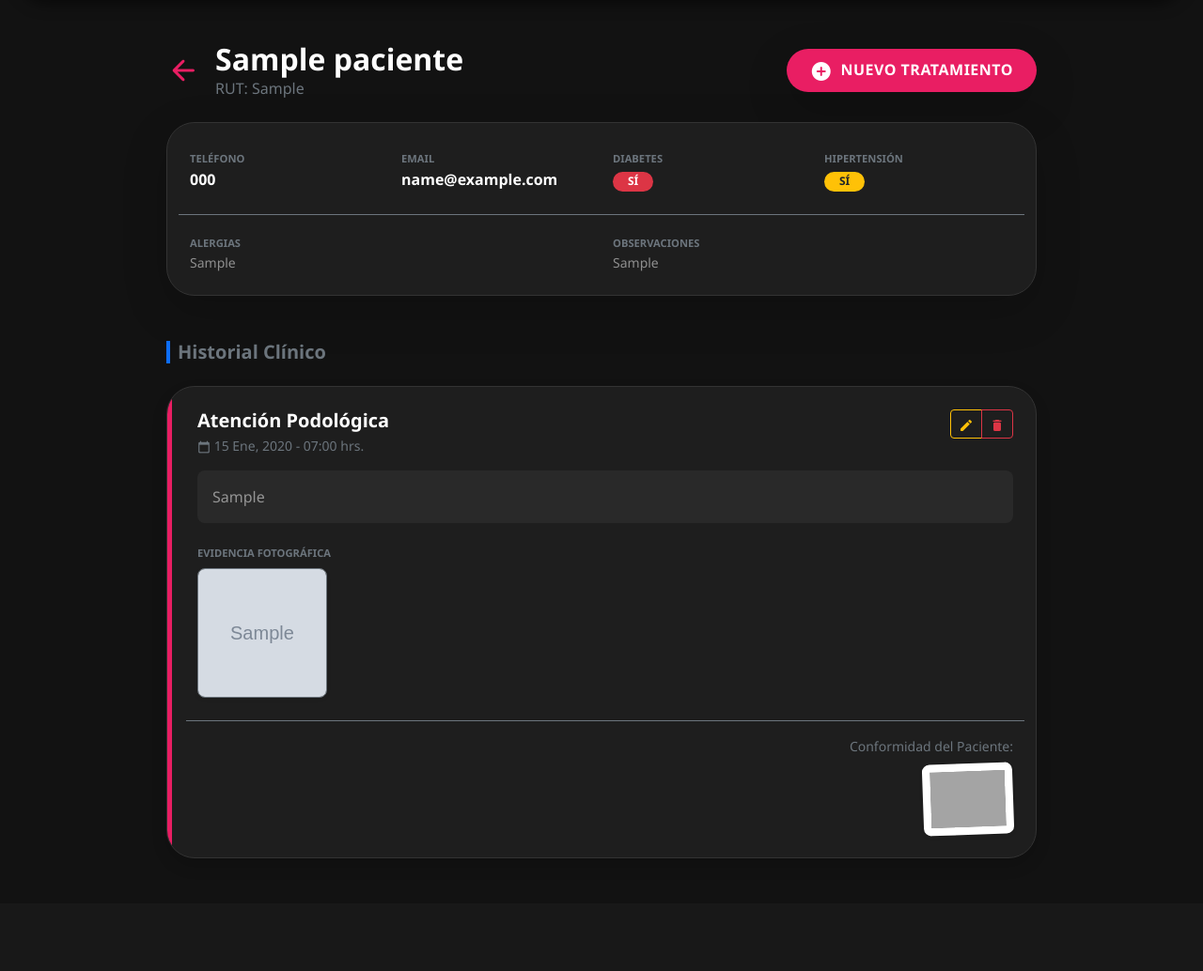
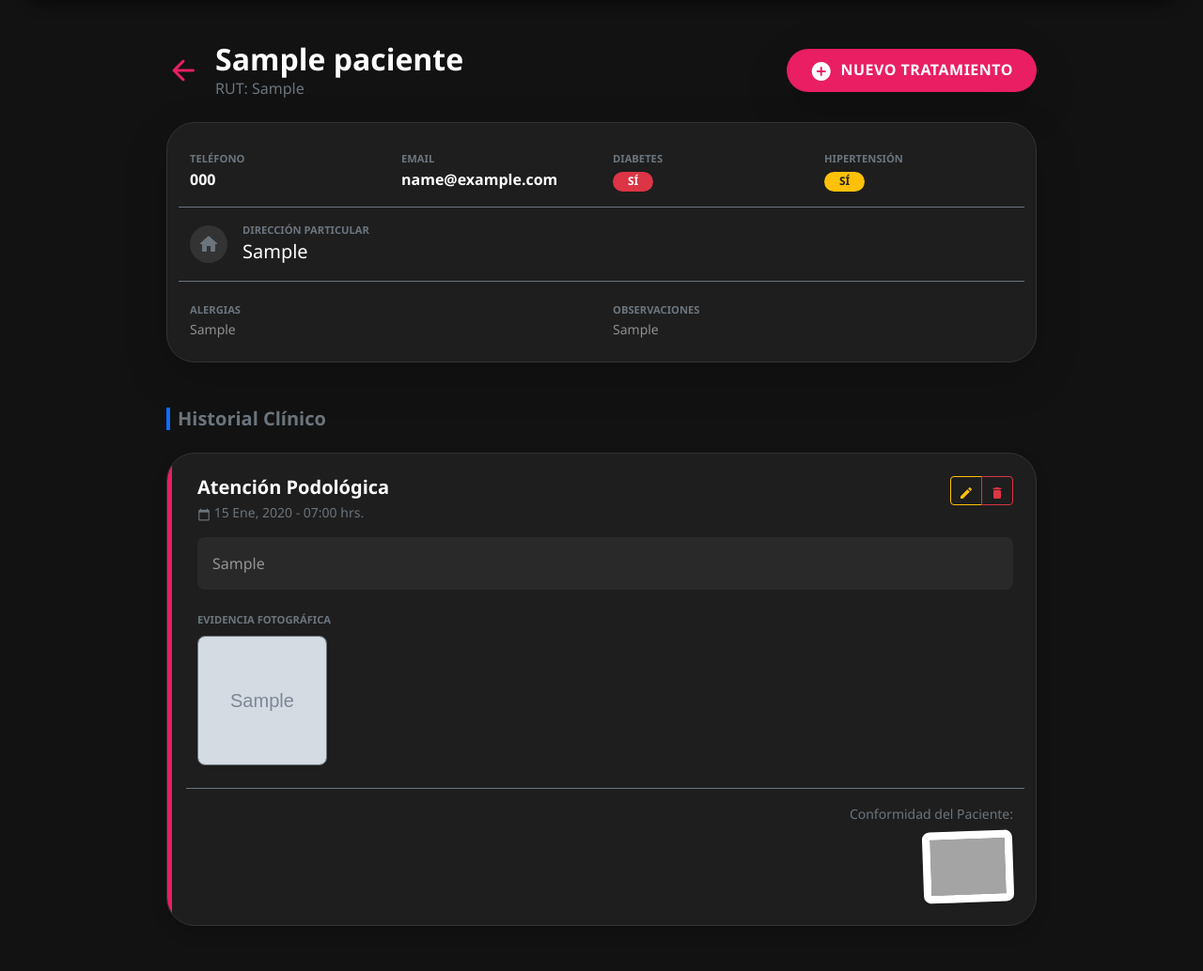
Before and after one commit to eden595/podologia, a Django app: page /paciente/detalle/1/ in a window 1280 px wide. Shown: the part 82-1116 px from the top of the page at 94% size. Before the commit the page ends 996 px from the top, so only its background shows below. Run offline with Django 5.2, Linux system fonts and the light colour scheme; a user stored in the database is signed in; tables that the repository leaves empty hold one stand-in row (values such as "Sample post"); grey boxes marked "Sample" are stand-in pictures; grey boxes are pictures that could not be loaded.

Commit message:
Mejorar diseño detalle paciente y galeria

```diff
--- a/podologia_project/pacientes/templates/pacientes/detalle_paciente.html
+++ b/podologia_project/pacientes/templates/pacientes/detalle_paciente.html
@@ -29,7 +29,7 @@
                     </div>
                     <div class="col-md-3">
                         <small class="text-secondary text-uppercase fw-bold" style="font-size: 0.7rem;">Email</small>
-                        <div class="fw-bold">{{ paciente.email }}</div>
+                        <div class="fw-bold text-break">{{ paciente.email }}</div>
                     </div>
                     <div class="col-md-3">
                         <small class="text-secondary text-uppercase fw-bold" style="font-size: 0.7rem;">Diabetes</small>
@@ -52,10 +52,20 @@
                         </div>
                     </div>
 
+                    <div class="col-12 mt-3 border-top border-secondary pt-3">
+                        <div class="d-flex align-items-center">
+                            <span class="material-icons-round me-3 text-secondary" style="font-size: 24px; background: #333; padding: 8px; border-radius: 50%;">home</span>
+                            <div>
+                                <small class="text-secondary text-uppercase fw-bold d-block" style="font-size: 0.7rem;">Dirección Particular</small>
+                                <span class="text-white fs-5">{{ paciente.direccion|default:"Dirección no registrada" }}</span>
+                            </div>
+                        </div>
+                    </div>
+
                     {% if paciente.alergias or paciente.observaciones_medicas %}
-                    <div class="col-12 mt-4 border-top border-secondary pt-3">
+                    <div class="col-12 mt-3 border-top border-secondary pt-3">
                         <div class="row">
-                            <div class="col-md-6">
+                            <div class="col-md-6 mb-3 mb-md-0">
                                 <small class="text-secondary text-uppercase fw-bold" style="font-size: 0.7rem;">Alergias</small>
                                 <p class="mb-0 small text-white-50">{{ paciente.alergias|default:"Ninguna" }}</p>
                             </div>
```
